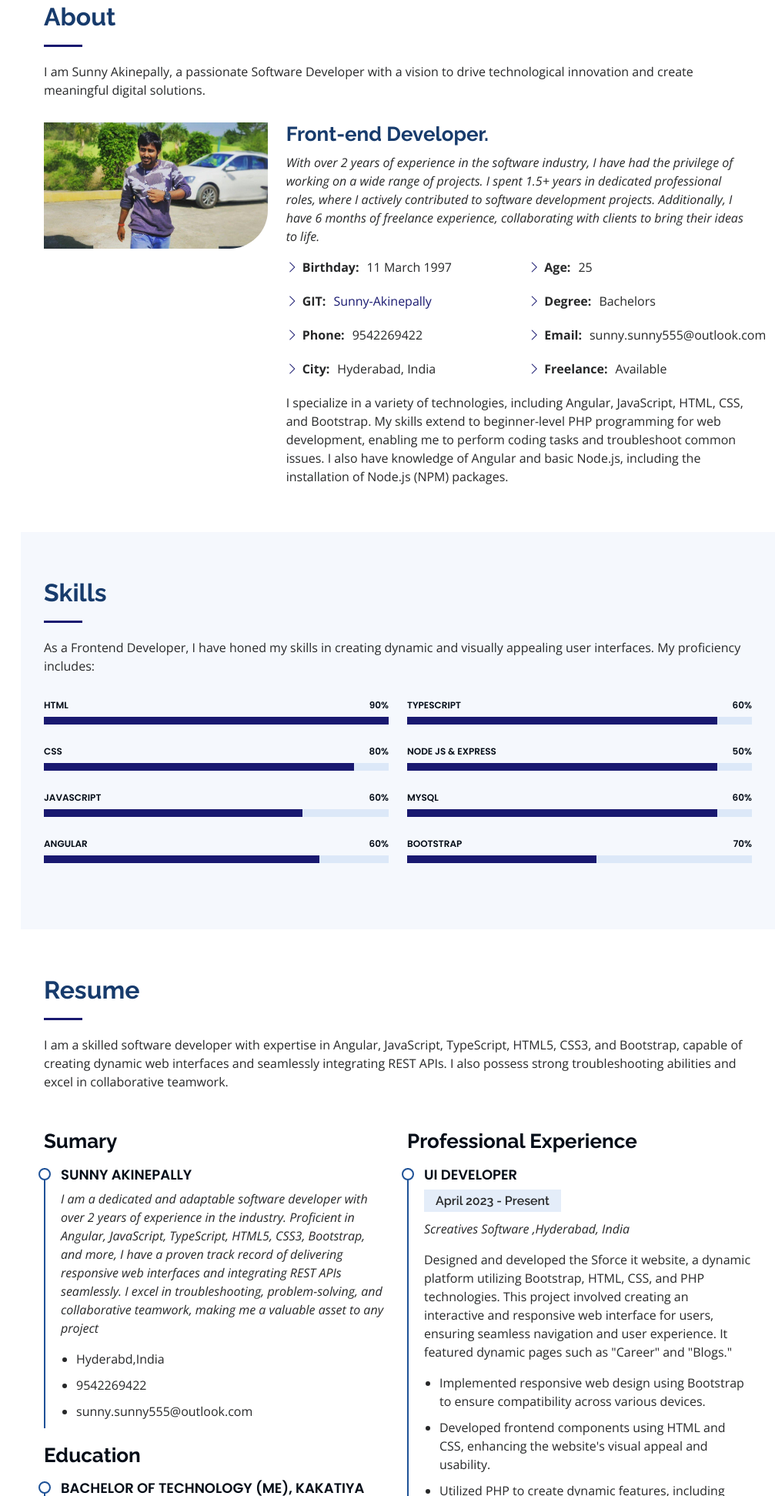
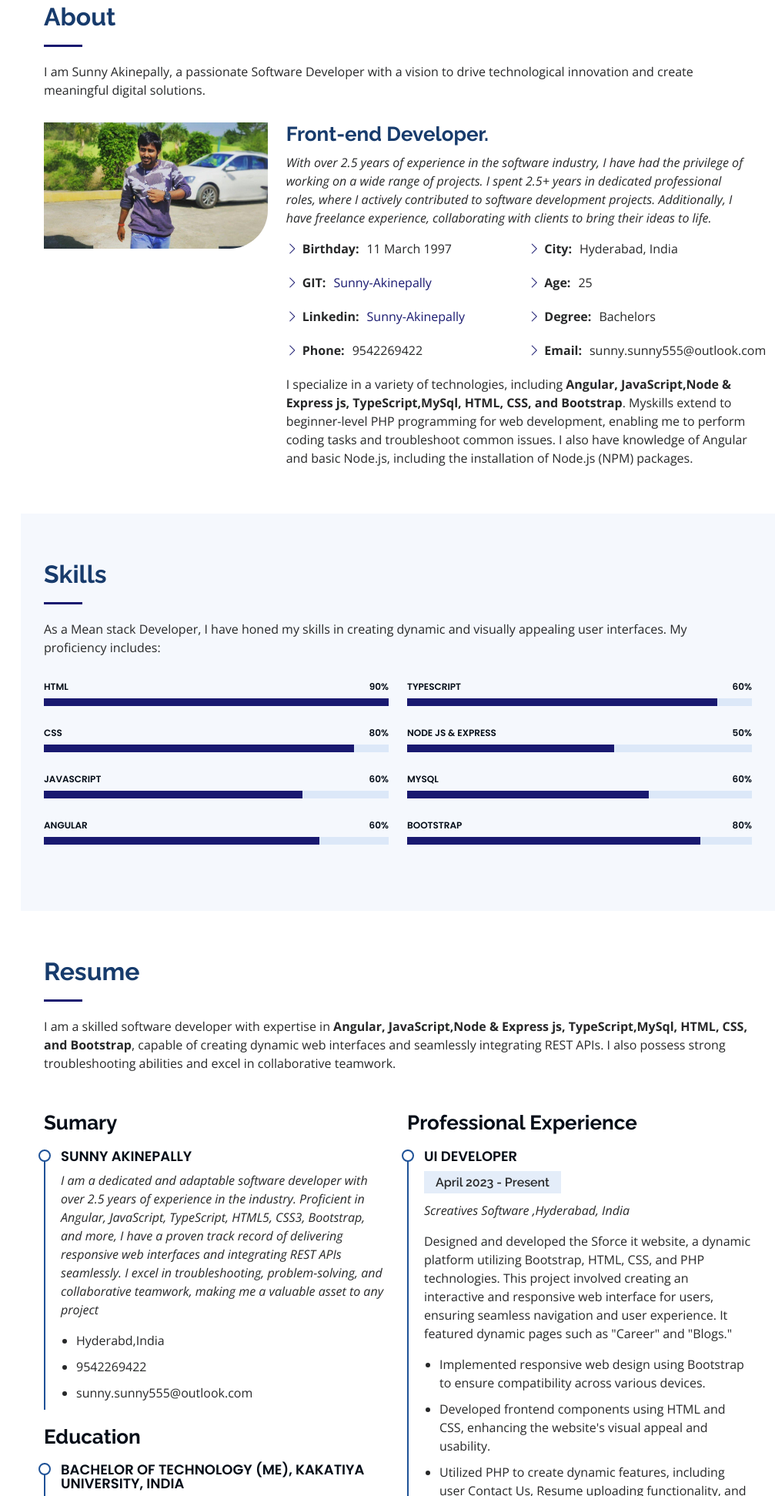
Before and after one commit to Rakeshsripathi/My-Portfolio, a plain HTML site: page index.html in a window 1280 px wide. Shown: the part 857-2800 px from the top of the page at 77% size, without its empty margins (273-1280 px from the left). Drawn offline with nearby package versions, Linux system fonts and the light colour scheme.

Commit message:
Updated index

```diff
--- a/assets/js/main.js
+++ b/assets/js/main.js
@@ -131,8 +131,8 @@
       strings: typed_strings,
       loop: true,
       typeSpeed: 100,
-      backSpeed: 50,
-      backDelay: 2000
+      backSpeed: 20,
+      backDelay: 900
     });
   }
 
--- a/index.html
+++ b/index.html
@@ -47,7 +47,8 @@
           <!-- <a href="#" class="twitter"><i class="bx bxl-twitter"></i></a> -->
           <a href="https://github.com/sunnyakinepally" target="_blank" class="git"><i class="bx bxl-github"></i></a>
           <!-- <a href="#" class="instagram"><i class="bx bxl-instagram"></i></a> -->
-          <a href="https://www.linkedin.com/in/sunnyakinepally/" target="_blank" class="linkedin"><i class="bx bxl-linkedin"></i></a>
+          <a href="https://www.linkedin.com/in/sunnyakinepally/" target="_blank" class="linkedin"><i
+              class="bx bxl-linkedin"></i></a>
         </div>
       </div>
 
@@ -92,9 +93,9 @@
           <div class="col-lg-8 pt-4 pt-lg-0 content" data-aos="fade-left">
             <h3>Front-end Developer.</h3>
             <p class="fst-italic">
-              With over 2 years of experience in the software industry, I have had the privilege of working on a wide
-              range of projects. I spent 1.5+ years in dedicated professional roles, where I actively contributed to
-              software development projects. Additionally, I have 6 months of freelance experience, collaborating with
+              With over 2.5 years of experience in the software industry, I have had the privilege of working on a wide
+              range of projects. I spent 2.5+ years in dedicated professional roles, where I actively contributed to
+              software development projects. Additionally, I have freelance experience, collaborating with
               clients to bring their ideas to life.
             </p>
             <div class="row">
@@ -103,23 +104,27 @@
                   <li><i class="bi bi-chevron-right"></i> <strong>Birthday:</strong> <span>11 March 1997</span></li>
                   <li><i class="bi bi-chevron-right"></i> <strong>GIT:</strong> <span><a
                         href="https://github.com/sunnyakinepally">Sunny-Akinepally</a></span></li>
+                  <li><i class="bi bi-chevron-right"></i> <strong>Linkedin:</strong> <span><a
+                        href="https://www.linkedin.com/in/sunnyakinepally/">Sunny-Akinepally</a></span></li>
                   <li><i class="bi bi-chevron-right"></i> <strong>Phone:</strong> <span>9542269422</span></li>
-                  <li><i class="bi bi-chevron-right"></i> <strong>City:</strong> <span>Hyderabad, India</span></li>
                 </ul>
               </div>
               <div class="col-lg-6">
                 <ul>
+                  <li><i class="bi bi-chevron-right"></i> <strong>City:</strong> <span>Hyderabad, India</span></li>
                   <li><i class="bi bi-chevron-right"></i> <strong>Age:</strong> <span>25</span></li>
                   <li><i class="bi bi-chevron-right"></i> <strong>Degree:</strong> <span>Bachelors</span></li>
                   <li><i class="bi bi-chevron-right"></i> <strong>Email:</strong>
-                    <span>sunny.sunny555@outlook.com</span></li>
-                  <li><i class="bi bi-chevron-right"></i> <strong>Freelance:</strong> <span>Available</span></li>
+                    <span>sunny.sunny555@outlook.com</span>
+                  </li>
                 </ul>
               </div>
             </div>
             <p>
-              I specialize in a variety of technologies, including Angular, JavaScript, HTML, CSS, and Bootstrap. My
-              skills extend to beginner-level PHP programming for web development, enabling me to perform coding tasks
+              I specialize in a variety of technologies, including <strong> Angular, JavaScript,Node & Express js,
+                TypeScript,MySql, HTML, CSS, and
+                Bootstrap</strong>. Myskills extend to beginner-level PHP programming for web development, enabling me
+              to perform coding tasks
               and troubleshoot common issues. I also have knowledge of Angular and basic Node.js, including the
               installation of Node.js (NPM) packages.
             </p>
@@ -137,7 +142,8 @@
 
         <div class="section-title">
           <h2>Skills</h2>
-          <p>As a Frontend Developer, I have honed my skills in creating dynamic and visually appealing user interfaces.
+          <p>As a Mean stack Developer, I have honed my skills in creating dynamic and visually appealing user
+            interfaces.
             My proficiency includes:
           </p>
         </div>
@@ -195,7 +201,7 @@
             <div class="progress">
               <span class="skill">Node js & Express <i class="val">50%</i></span>
               <div class="progress-bar-wrap">
-                <div class="progress-bar" role="progressbar" aria-valuenow="90" aria-valuemin="0" aria-valuemax="100">
+                <div class="progress-bar" role="progressbar" aria-valuenow="60" aria-valuemin="0" aria-valuemax="100">
                 </div>
               </div>
             </div>
@@ -203,15 +209,15 @@
             <div class="progress">
               <span class="skill">MYSQL <i class="val">60%</i></span>
               <div class="progress-bar-wrap">
-                <div class="progress-bar" role="progressbar" aria-valuenow="90" aria-valuemin="0" aria-valuemax="100">
+                <div class="progress-bar" role="progressbar" aria-valuenow="70" aria-valuemin="0" aria-valuemax="100">
                 </div>
               </div>
             </div>
 
             <div class="progress">
-              <span class="skill">Bootstrap <i class="val">70%</i></span>
+              <span class="skill">Bootstrap <i class="val">80%</i></span>
               <div class="progress-bar-wrap">
-                <div class="progress-bar" role="progressbar" aria-valuenow="55" aria-valuemin="0" aria-valuemax="100">
+                <div class="progress-bar" role="progressbar" aria-valuenow="85" aria-valuemin="0" aria-valuemax="100">
                 </div>
               </div>
             </div>
@@ -229,8 +235,10 @@
 
         <div class="section-title">
           <h2>Resume</h2>
-          <p>I am a skilled software developer with expertise in Angular, JavaScript, TypeScript, HTML5, CSS3, and
-            Bootstrap, capable of creating dynamic web interfaces and seamlessly integrating REST APIs. I also possess
+          <p>I am a skilled software developer with expertise in <strong> Angular, JavaScript,Node & Express js,
+              TypeScript,MySql, HTML, CSS, and
+              Bootstrap</strong>, capable of creating dynamic web interfaces and seamlessly integrating REST APIs. I
+            also possess
             strong troubleshooting abilities and excel in collaborative teamwork.</p>
         </div>
 
@@ -239,7 +247,8 @@
             <h3 class="resume-title">Sumary</h3>
             <div class="resume-item pb-0">
               <h4>Sunny Akinepally</h4>
-              <p><em>I am a dedicated and adaptable software developer with over 2 years of experience in the industry.
+              <p><em>I am a dedicated and adaptable software developer with over 2.5 years of experience in the
+                  industry.
                   Proficient in Angular, JavaScript, TypeScript, HTML5, CSS3, Bootstrap, and more, I have a proven track
                   record of delivering responsive web interfaces and integrating REST APIs seamlessly. I excel in
                   troubleshooting, problem-solving, and collaborative teamwork, making me a valuable asset to any
@@ -259,19 +268,20 @@
 
             <h3 class="resume-title">Freelance Projects</h3>
             <div class="resume-item">
-              <h4>React Native Developer</h4>
+              <h4>Web Developer</h4>
               <h5>Aug 2021 - Jan 2022</h5>
-              <p><em>Worldtripco ,Hyderabad, India </em></p>
-              <p>This project involves building of one Application for multiple needs, Using React Native the app
-                contains different set of modules like user can book a cab or Any Hotel and users can order food from
-                Restaurants.</p>
+              <p><em>Worldtripco (Freelance) </em></p>
+              <p>As a web developer, I specialize in crafting dynamic and engaging online experiences through a
+                combination of technical expertise and creative flair. With a keen eye for detail and a passion for
+                innovation, I thrive on turning concepts into fully functional websites and web applications. My skills
+                encompass both frontend and backend development, allowing me to create seamless user interfaces while
+                ensuring robust functionality under the hood.</p>
               <ul>
-                <li>End-to-end development of the application using Agile.</li>
-                <li>Creating individual modules, Components using React Native.</li>
-                <li>Development of UI Screens using React Native Framework</li>
-                <li>Integration of REST API's</li>
-                <li>Ideating component structures with UX designers to align styles with organization standards.
-                  Coordinating and guiding team on project deliverables.</li>
+                <li>Worked on HTML, CSS, and JavaScript for frontend development.</li>
+                <li>Experienced in utilizing frontend frameworks like React.js and Angular to build interactive user interfaces.</li>
+                <li>Skilled in backend development using Node.js and Express, along with database management systems such as MongoDB and MySQL.</li>
+                <li>Familiar with version control systems like Git, ensuring efficient collaboration and code management within teams.</li>
+                <li>Dedicated to optimizing website performance and responsiveness for a superior user experience across various devices and browsers.</li>
               </ul>
             </div>
           </div>
@@ -353,7 +363,10 @@
                 <p>9542269422</p>
               </div>
 
-              <iframe src="https://www.google.com/maps/embed?pb=!1m18!1m12!1m3!1d243646.9050975509!2d78.24323253450851!3d17.412608641195543!2m3!1f0!2f0!3f0!3m2!1i1024!2i768!4f13.1!3m3!1m2!1s0x3bcb99daeaebd2c7%3A0xae93b78392bafbc2!2sHyderabad%2C%20Telangana%2C%20India!5e0!3m2!1sen!2sus!4v1694537790528!5m2!1sen!2sus" width="100%" height="290" style="border:0;" allowfullscreen="" loading="lazy" referrerpolicy="no-referrer-when-downgrade"></iframe>
+              <iframe
+                src="https://www.google.com/maps/embed?pb=!1m18!1m12!1m3!1d243646.9050975509!2d78.24323253450851!3d17.412608641195543!2m3!1f0!2f0!3f0!3m2!1i1024!2i768!4f13.1!3m3!1m2!1s0x3bcb99daeaebd2c7%3A0xae93b78392bafbc2!2sHyderabad%2C%20Telangana%2C%20India!5e0!3m2!1sen!2sus!4v1694537790528!5m2!1sen!2sus"
+                width="100%" height="290" style="border:0;" allowfullscreen="" loading="lazy"
+                referrerpolicy="no-referrer-when-downgrade"></iframe>
             </div>
 
           </div>
@@ -398,7 +411,7 @@
     <div class="container">
       <div class="copyright">
         <!-- &copy; Copyright <strong><span>Sunny</span></strong> -->
-      Copyright © 2023 <strong>Sunny Akinepally.</strong>
+        Copyright © 2024 <strong>Sunny Akinepally.</strong>
         <p> All rights reserved.</p>
       </div>
       <div class="credits">
```
Lines whose indentation alone changed are shown as unchanged.
